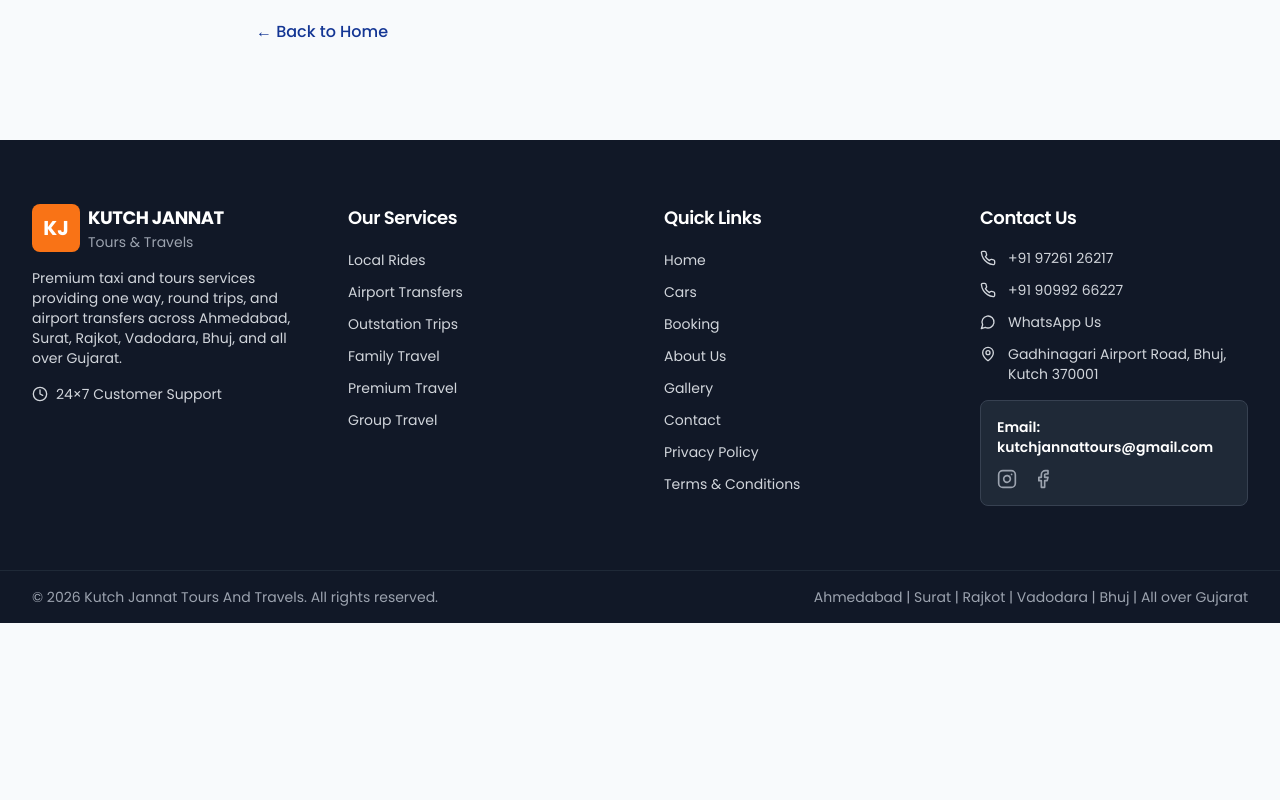
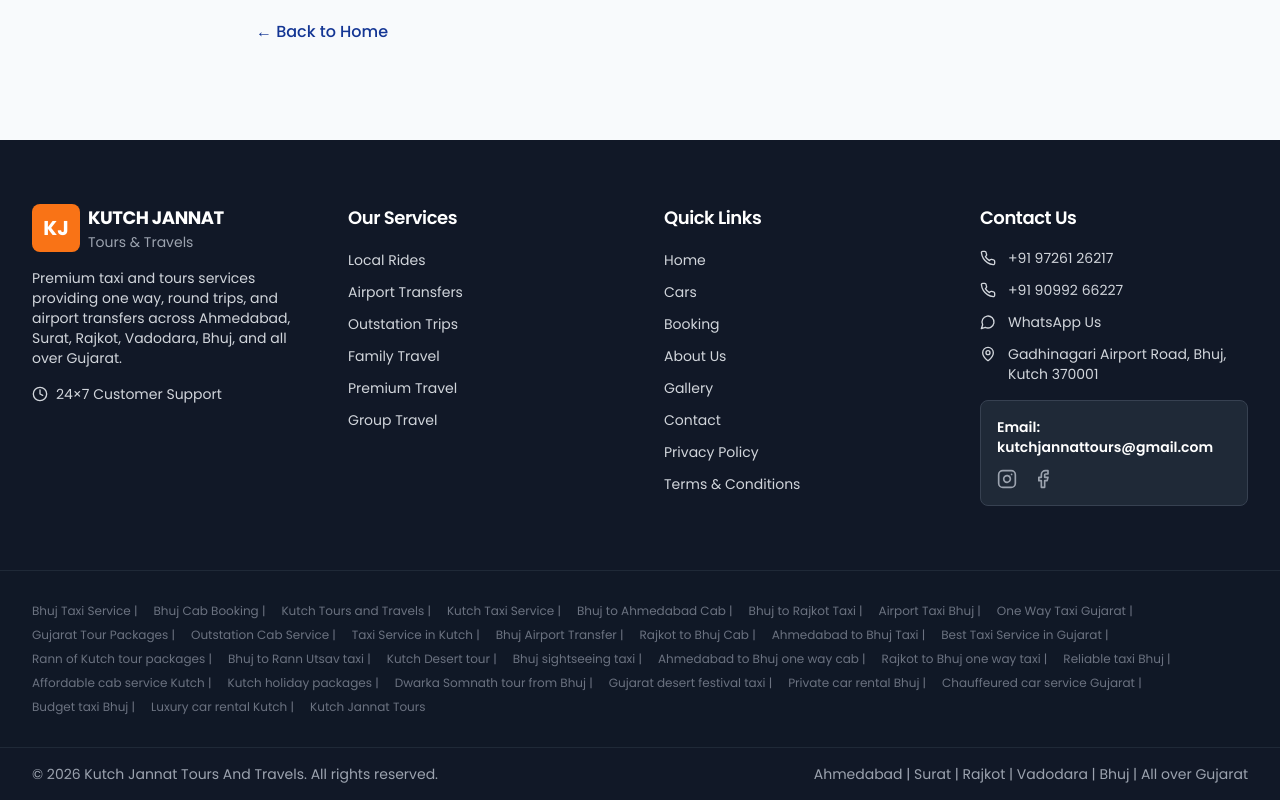
Before and after one commit to thecodinghunter/ktj, a React (Vite) app: page /terms in a window 1280 px wide. Shown: the part 3022-3822 px from the top of the page. Before the commit the page ends 3645 px from the top, so only its background shows below. Built offline with nearby package versions, Linux system fonts and the light colour scheme; no server answers; the HTML template or start-up script is replaced by a standard one.

Commit message:
seo keywords

```diff
--- a/index.html
+++ b/index.html
@@ -6,6 +6,7 @@
     <!-- TODO: Set the document title to the name of your application -->
     <title>Kutch Jannat Tours and Travels</title>
     <meta name="description" content="Premium Taxi & Tours Services in All Gujarat" />
+    <meta name="keywords" content="Bhuj Taxi Service, Bhuj Cab Booking, Kutch Tours and Travels, Kutch Taxi Service, Bhuj to Ahmedabad Cab, Bhuj to Rajkot Taxi, Airport Taxi Bhuj, One Way Taxi Gujarat, Gujarat Tour Packages, Outstation Cab Service, Taxi Service in Kutch, Bhuj Airport Transfer, Rajkot to Bhuj Cab, Ahmedabad to Bhuj Taxi, Best Taxi Service in Gujarat, Kutch Jannat Tours" />
     <meta name="author" content="Kutch Jannat Tours" />
 
     <!-- TODO: Update og:title to match your application name -->
--- a/src/components/layout/Footer.tsx
+++ b/src/components/layout/Footer.tsx
@@ -140,6 +140,29 @@ const Footer = () => {
         </div>
       </div>
 
+      {/* SEO Keywords Section */}
+      <div className="border-t border-gray-800 bg-gray-900/50">
+        <div className="container-custom py-8">
+          <div className="flex flex-wrap gap-x-4 gap-y-2 text-xs text-gray-500">
+            {[
+              "Bhuj Taxi Service", "Bhuj Cab Booking", "Kutch Tours and Travels", "Kutch Taxi Service",
+              "Bhuj to Ahmedabad Cab", "Bhuj to Rajkot Taxi", "Airport Taxi Bhuj", "One Way Taxi Gujarat",
+              "Gujarat Tour Packages", "Outstation Cab Service", "Taxi Service in Kutch", "Bhuj Airport Transfer",
+              "Rajkot to Bhuj Cab", "Ahmedabad to Bhuj Taxi", "Best Taxi Service in Gujarat",
+              "Rann of Kutch tour packages", "Bhuj to Rann Utsav taxi", "Kutch Desert tour", "Bhuj sightseeing taxi",
+              "Ahmedabad to Bhuj one way cab", "Rajkot to Bhuj one way taxi", "Reliable taxi Bhuj",
+              "Affordable cab service Kutch", "Kutch holiday packages", "Dwarka Somnath tour from Bhuj",
+              "Gujarat desert festival taxi", "Private car rental Bhuj", "Chauffeured car service Gujarat",
+              "Budget taxi Bhuj", "Luxury car rental Kutch", "Kutch Jannat Tours"
+            ].map((keyword, index) => (
+              <span key={keyword} className="hover:text-gray-300 transition-colors cursor-default">
+                {keyword}{index < 30 ? " |" : ""}
+              </span>
+            ))}
+          </div>
+        </div>
+      </div>
+
       {/* Bottom Bar */}
       <div className="border-t border-gray-800">
         <div className="container-custom py-4">
--- a/src/pages/About.tsx
+++ b/src/pages/About.tsx
@@ -53,6 +53,10 @@ const About = () => {
         <meta
           name="description"
           content="Learn about Kutch Jannat Tours and Travels, a premium taxi and tours service providing one way and round trips across all over Gujarat."
+        />
+        <meta
+          name="keywords"
+          content="About Kutch Jannat Tours, best travel agency Kutch, reliable taxi service Gujarat, Kutch tour operator, Gujarat travel partner, professional drivers Kutch, travel history Gujarat"
         />
       </Helmet>
       <Layout>
--- a/src/pages/Cars.tsx
+++ b/src/pages/Cars.tsx
@@ -22,6 +22,10 @@ const Cars = () => {
         <meta
           name="description"
           content="Browse our complete fleet including Rumion, Innova Crysta, Ertiga, Scorpio, Fortuner, and Force Urbania for local and outstation Gujarat travel."
+        />
+        <meta
+          name="keywords"
+          content="Car rental Bhuj, hire Innova Crysta Bhuj, Ertiga taxi Kutch, Scorpio for rent Gujarat, Fortuner rental Kutch, Force Urbania booking Bhuj, luxury car rental Kutch, family car rental Gujarat, outstation taxi fleet"
         />
       </Helmet>
 
--- a/src/pages/Contact.tsx
+++ b/src/pages/Contact.tsx
@@ -11,6 +11,10 @@ const Contact = () => {
         <meta
           name="description"
           content="Contact Kutch Jannat Tours and Travels for one way trips, airport transfers, round trips, and outstation travel across all of Gujarat."
+        />
+        <meta
+          name="keywords"
+          content="Contact Bhuj taxi, book cab Kutch, Bhuj airport transfer booking, WhatsApp taxi booking Gujarat, call taxi Bhuj, Kutch travel inquiry, taxi fare Gujarat"
         />
       </Helmet>
       <Layout>
--- a/src/pages/Index.tsx
+++ b/src/pages/Index.tsx
@@ -18,7 +18,7 @@ const Index = () => {
         />
         <meta
           name="keywords"
-          content="Gujarat taxi service, one way cab Gujarat, round trip taxi, airport pickup drop Gujarat, outstation cab Ahmedabad, Surat taxi service"
+          content="Bhuj Taxi Service, Bhuj Cab Booking, Kutch Tours and Travels, Kutch Taxi Service, Bhuj to Ahmedabad Cab, Bhuj to Rajkot Taxi, Airport Taxi Bhuj, One Way Taxi Gujarat, Gujarat Tour Packages, Outstation Cab Service, Taxi Service in Kutch, Bhuj Airport Transfer, Rajkot to Bhuj Cab, Ahmedabad to Bhuj Taxi, Best Taxi Service in Gujarat, Rann of Kutch tour packages, Bhuj to Rann Utsav taxi, Kutch Desert tour, Bhuj sightseeing taxi, Ahmedabad to Bhuj one way cab, Rajkot to Bhuj one way taxi, Reliable taxi Bhuj, Affordable cab service Kutch, Kutch holiday packages, Dwarka Somnath tour from Bhuj, Gujarat desert festival taxi, Private car rental Bhuj, Chauffeured car service Gujarat, Budget taxi Bhuj, Luxury car rental Kutch, Kutch Jannat Tours"
         />
         <link rel="canonical" href="https://kutchjannattours.com/" />
         <script type="application/ld+json">
```
